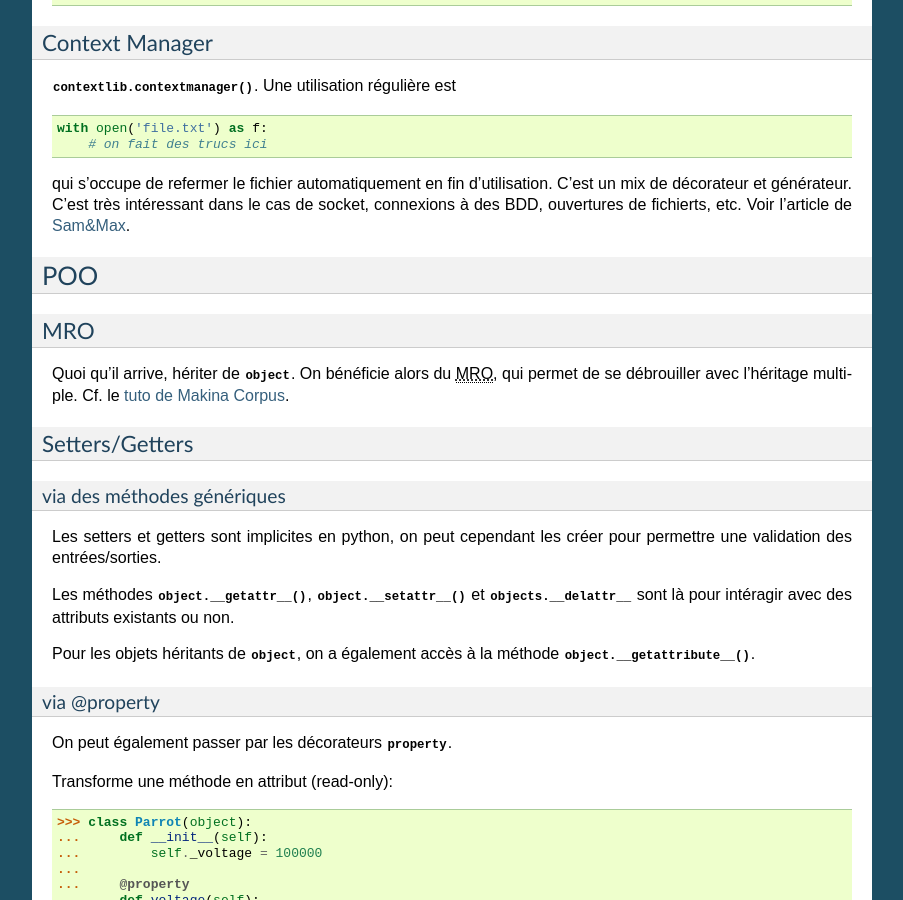
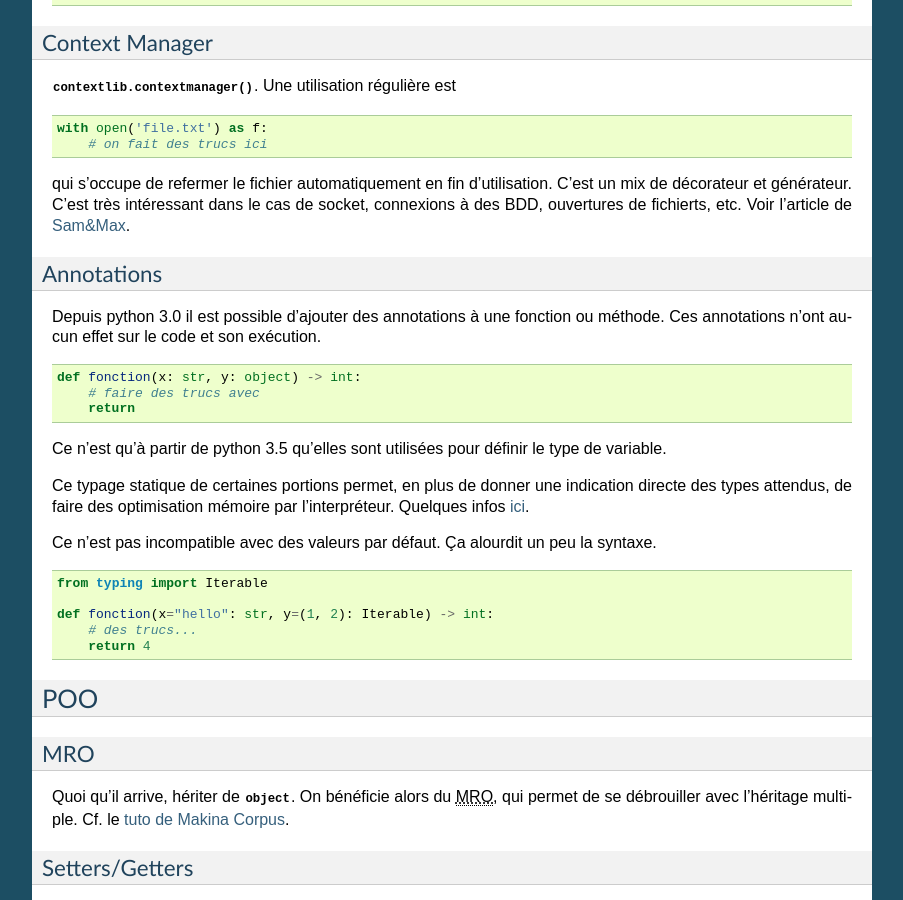
Before and after one commit to galactics/doc-python, a Sphinx documentation site: the page built from source/index.rst, in a window 1280 px wide and 900 px high, scrolled down 10571 px. Shown: the whole window, without its empty margins (198-1101 px from the left). Built offline with Sphinx 7.4.7, drawn with Linux system fonts in a browser that asks for light colours; some of the changed text lies outside the part shown.

Commit message:
Annotations

```diff
--- a/source/index.rst
+++ b/source/index.rst
@@ -689,6 +689,37 @@ C'est très intéressant dans le cas de socket, connexions à des BDD, ouverture
 de fichierts, etc.
 Voir l'article de `Sam\&Max <http://sametmax.com/les-context-managers-et-le-mot-cle-with-en-python/>`__.
 
+Annotations
+-----------
+
+Depuis python 3.0 il est possible d'ajouter des annotations à une fonction ou
+méthode. Ces annotations n'ont aucun effet sur le code et son exécution.
+
+.. code-block:: python
+
+    def fonction(x: str, y: object) -> int:
+        # faire des trucs avec
+        return
+
+Ce n'est qu'à partir de python 3.5 qu'elles sont utilisées pour définir le
+type de variable.
+
+Ce typage statique de certaines portions permet, en plus de donner une
+indication directe des types attendus, de faire des optimisation mémoire par
+l'interpréteur. Quelques infos `ici <http://sametmax.com/point-rapide-sur-les-types-hints/>`_.
+
+Ce n'est pas incompatible avec des valeurs par défaut. Ça alourdit un peu la
+syntaxe.
+
+.. code-block:: python
+
+    from typing import Iterable
+
+    def fonction(x="hello": str, y=(1, 2): Iterable) -> int:
+        # des trucs...
+        return 4
+
+
 POO
 ===
 
```
